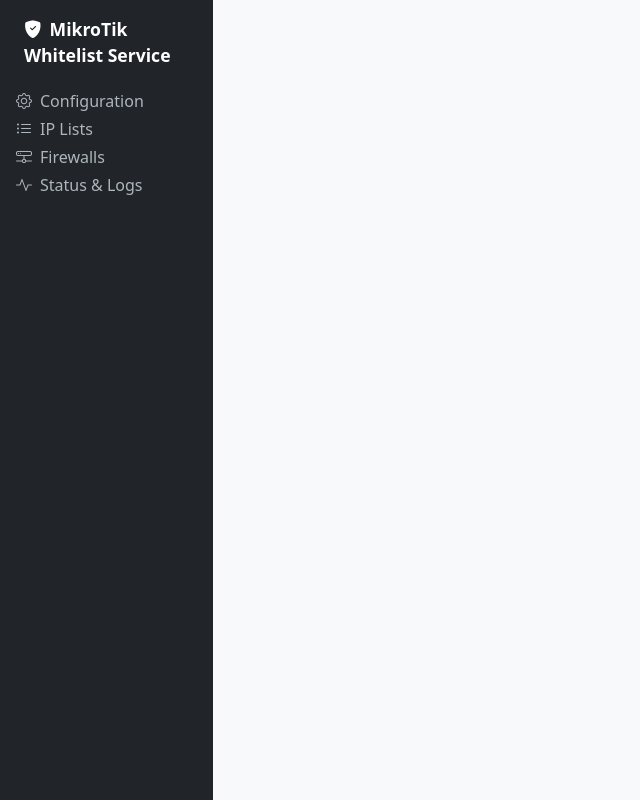
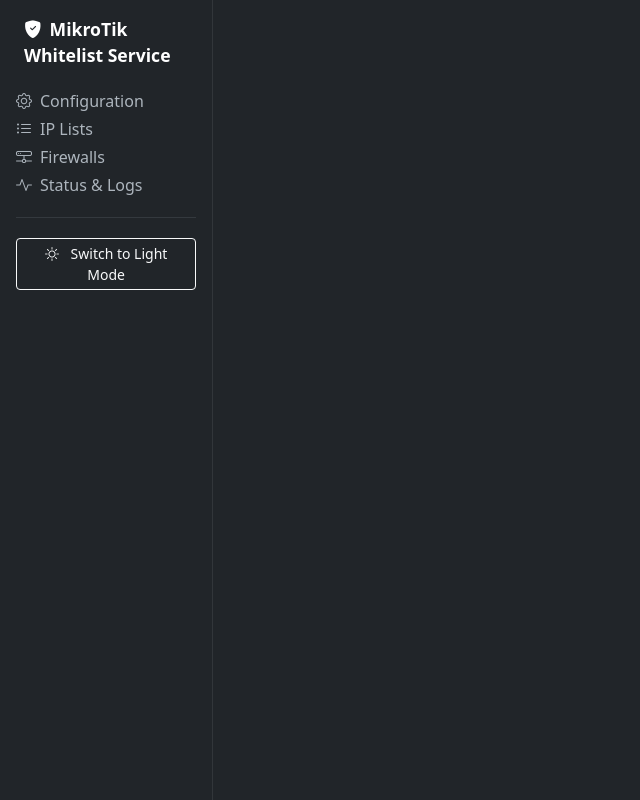
Before and after one commit to nz2o/Mikrotik-Whitelist-Service, a FastAPI app: template app/templates/base.html in a window 1280 px wide. Shown: the whole page, without its empty margins (0-640 px from the left). Run offline with FastAPI, Linux system fonts and the light colour scheme; the template is opened without the code that fills it, so the values that code supplies are empty; parts of the project's set-up code (start-up, migrations or seed data) failed here and were passed over.

Commit message:
Dark Mode!

```diff
--- a/app/templates/base.html
+++ b/app/templates/base.html
@@ -4,16 +4,43 @@
   <meta charset="utf-8">
   <meta name="viewport" content="width=device-width, initial-scale=1">
   <title>{% block title %}Mikrotik Whitelist Service{% endblock %}</title>
+  <script>
+    (function () {
+      const savedTheme = localStorage.getItem("theme");
+      const theme = savedTheme || "dark";
+      document.documentElement.setAttribute("data-bs-theme", theme);
+    })();
+  </script>
   <link rel="stylesheet" href="https://cdn.jsdelivr.net/npm/bootstrap@5.3.3/dist/css/bootstrap.min.css">
   <link rel="stylesheet" href="https://cdn.jsdelivr.net/npm/bootstrap-icons@1.11.3/font/bootstrap-icons.min.css">
   <style>
-    body { background: #f8f9fa; }
-    .sidebar { min-height: 100vh; background: #212529; }
+    body {
+      background: var(--bs-body-bg);
+      color: var(--bs-body-color);
+    }
+    .sidebar {
+      min-height: 100vh;
+      background: #212529;
+      border-right: 1px solid rgba(255, 255, 255, 0.08);
+    }
     .sidebar .nav-link { color: #adb5bd; }
     .sidebar .nav-link:hover, .sidebar .nav-link.active { color: #fff; background: #343a40; border-radius: 4px; }
     .sidebar-brand { color: #fff; font-weight: 600; font-size: 1.1rem; }
     .status-badge { font-size: 0.75rem; }
     td, th { vertical-align: middle !important; }
+
+    /* Improve readability for tables/cards that were originally tuned for light mode */
+    [data-bs-theme="dark"] .table {
+      --bs-table-bg: var(--bs-body-bg);
+      --bs-table-striped-bg: #1f2328;
+      --bs-table-hover-bg: #222831;
+      --bs-table-color: var(--bs-body-color);
+      --bs-table-border-color: #343a40;
+    }
+    [data-bs-theme="dark"] .bg-white {
+      background-color: #212529 !important;
+      color: var(--bs-body-color);
+    }
   </style>
 </head>
 <body>
@@ -40,6 +67,11 @@
          class="nav-link {% if request.url.path == '/status' %}active{% endif %}">
         <i class="bi bi-activity me-2"></i>Status &amp; Logs
       </a>
+      <hr class="text-secondary my-3">
+      <button id="theme-toggle" class="btn btn-sm btn-outline-light w-100" type="button">
+        <i id="theme-toggle-icon" class="bi bi-sun me-2"></i>
+        <span id="theme-toggle-label">Switch to Light Mode</span>
+      </button>
     </nav>
 
     <!-- Main content -->
@@ -49,6 +81,44 @@
   </div>
 </div>
 <script src="https://cdn.jsdelivr.net/npm/bootstrap@5.3.3/dist/js/bootstrap.bundle.min.js"></script>
+<script>
+  (function () {
+    const storageKey = "theme";
+    const root = document.documentElement;
+    const button = document.getElementById("theme-toggle");
+    const icon = document.getElementById("theme-toggle-icon");
+    const label = document.getElementById("theme-toggle-label");
+
+    function updateThemeUI(theme) {
+      if (!icon || !label) {
+        return;
+      }
+      if (theme === "dark") {
+        icon.className = "bi bi-sun me-2";
+        label.textContent = "Switch to Light Mode";
+      } else {
+        icon.className = "bi bi-moon-stars me-2";
+        label.textContent = "Switch to Dark Mode";
+      }
+    }
+
+    function applyTheme(theme) {
+      root.setAttribute("data-bs-theme", theme);
+      localStorage.setItem(storageKey, theme);
+      updateThemeUI(theme);
+    }
+
+    const current = localStorage.getItem(storageKey) || "dark";
+    applyTheme(current);
+
+    if (button) {
+      button.addEventListener("click", function () {
+        const next = root.getAttribute("data-bs-theme") === "dark" ? "light" : "dark";
+        applyTheme(next);
+      });
+    }
+  })();
+</script>
 {% block scripts %}{% endblock %}
 </body>
 </html>
```
